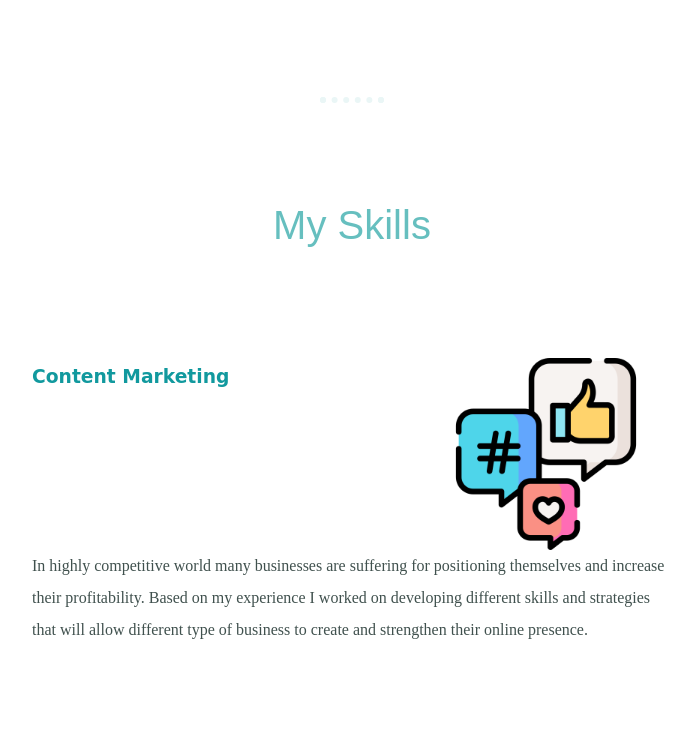
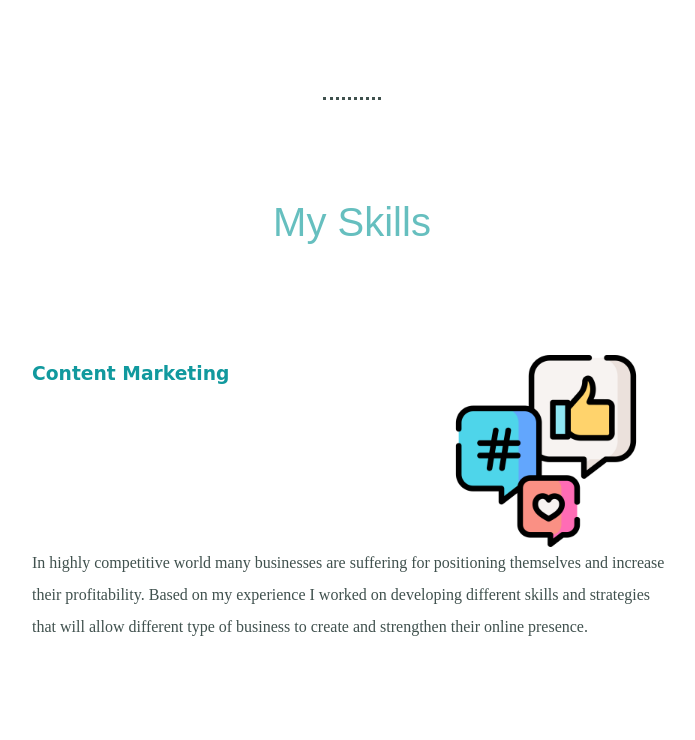
Before and after one commit to saadia99/website, a plain HTML site: page index.html in a window 1280 px wide. Shown: the part 1632-2372 px from the top of the page, without its empty margins (288-983 px from the left). Drawn offline with Linux system fonts and the light colour scheme; files that its build step writes are made by us from their sources; files whose address does not match are found by name.

Commit message:
Update styles.css

```diff
--- a/styles.css
+++ b/styles.css
@@ -25,7 +25,6 @@ h3{
   font-family: 'Sacramento', cursive;
 }
 .top-container{
-  background-color: white;
   position: relative;
   padding-top: 100px;
   background-color: #e3fdfd;
@@ -57,7 +56,7 @@ a:hover{
   padding: 20px 0;
 }
 hr{
-  border: dotted #EAF6F6 6px;
+  border: dotted;
   border-bottom: none;
   width: 4%;
   margin: 100px auto;
```
